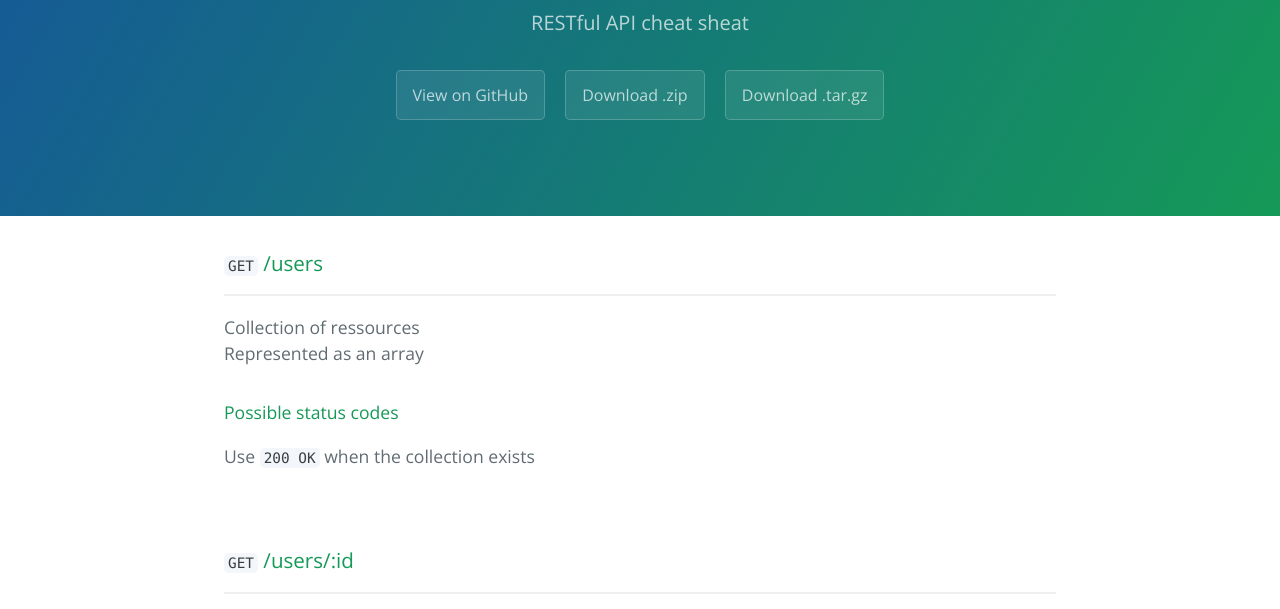
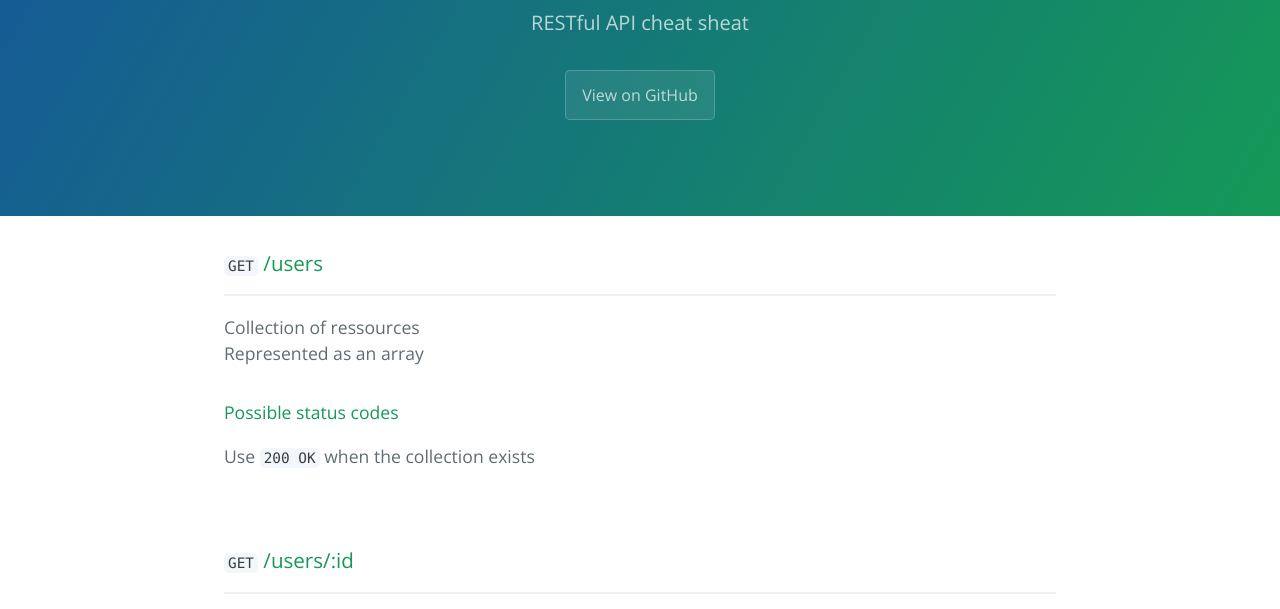
Before and after one commit to wfortin/rest, a plain HTML site: page index.html in a window 1280 px wide. Shown: the part 167-776 px from the top of the page. Drawn offline with nearby package versions, Linux system fonts and the light colour scheme.

Commit message:
Update index.html

```diff
--- a/index.html
+++ b/index.html
@@ -14,8 +14,6 @@
       <h1 class="project-name">REST</h1>
       <h2 class="project-tagline">RESTful API cheat sheat</h2>
       <a href="https://github.com/wfortin/rest" class="btn">View on GitHub</a>
-      <a href="https://github.com/wfortin/rest/zipball/master" class="btn">Download .zip</a>
-      <a href="https://github.com/wfortin/rest/tarball/master" class="btn">Download .tar.gz</a>
     </section>
 
     <section class="main-content">
```
